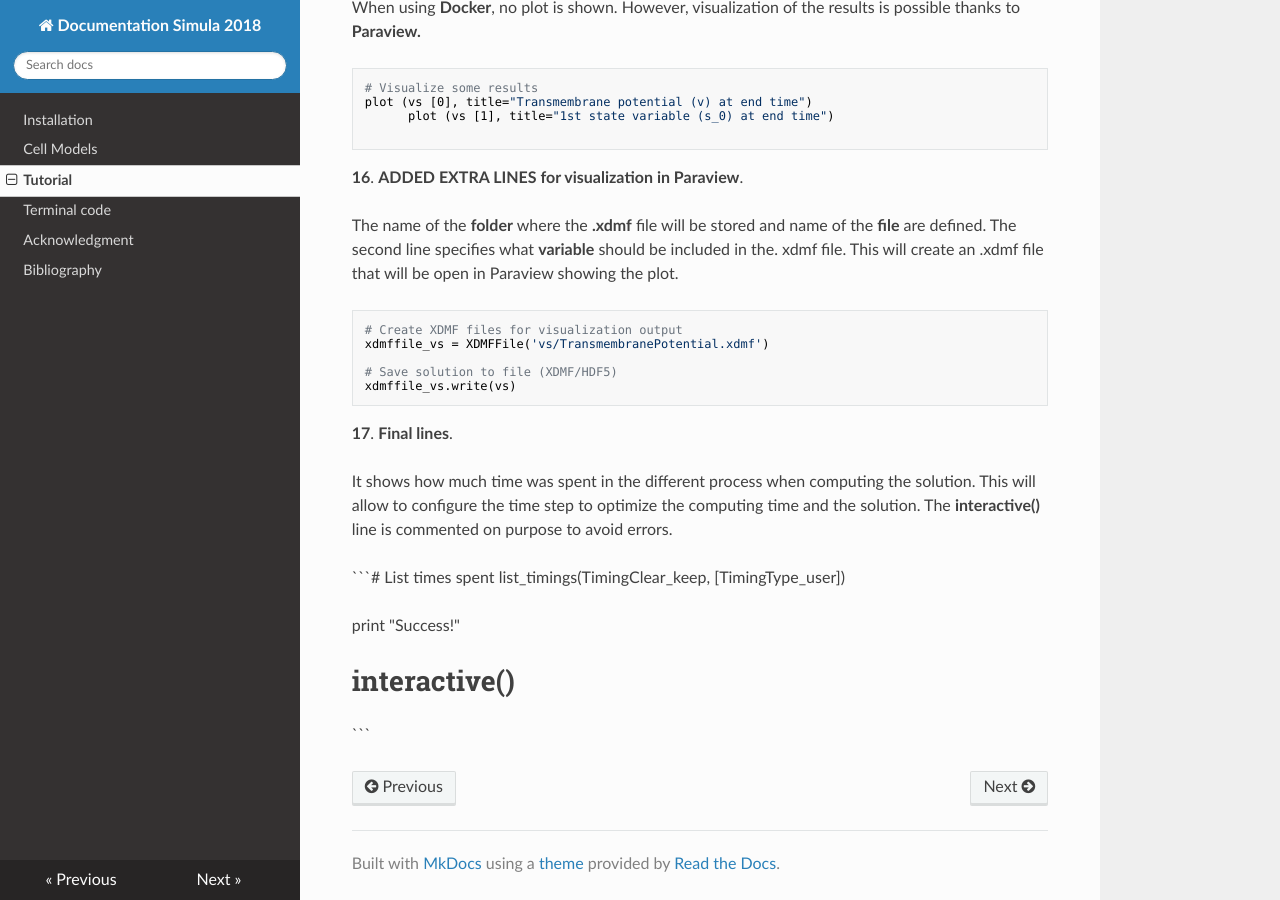
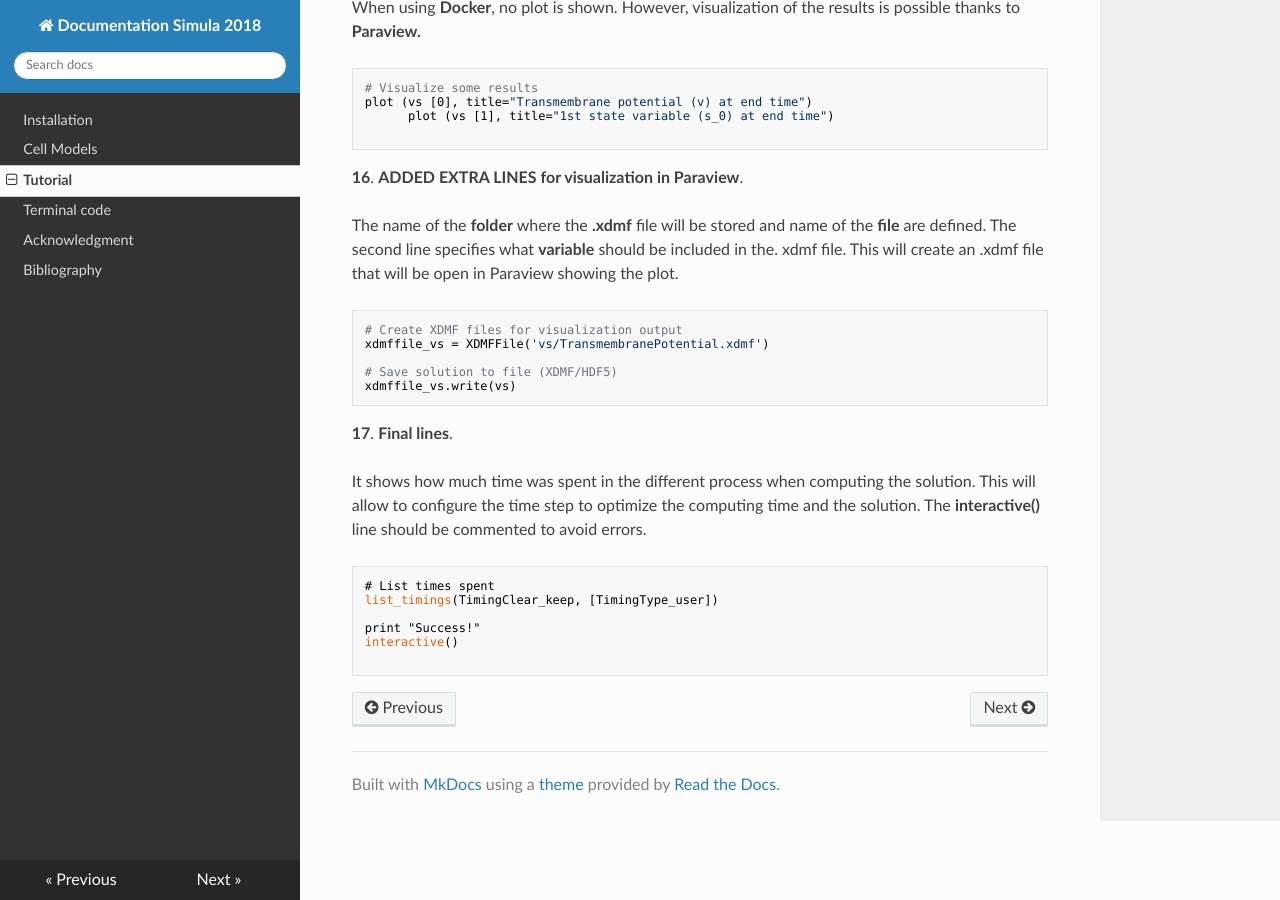
Before and after one commit to ErikaKvalem/Documentation-2018-MkDocs, an MkDocs documentation site: the page built from docs/tutorial.md, in a window 1280 px wide and 900 px high, scrolled down 3084 px. Built offline with MkDocs 1.6.1, drawn with Linux system fonts in a browser that asks for light colours; nearby versions of some CDN libraries; old or Windows-style settings are respelled for this version of MkDocs.

Commit message:
Update tutorial.md

````diff
--- a/docs/tutorial.md
+++ b/docs/tutorial.md
@@ -162,12 +162,13 @@ xdmffile_vs.write(vs)
 
 **17**.	**Final lines**.
 
-It shows how much time was spent in the different process when computing the solution. This will allow to configure the time step to optimize the computing time and the solution. The **interactive()** line is commented on purpose to avoid errors.
+It shows how much time was spent in the different process when computing the solution. This will allow to configure the time step to optimize the computing time and the solution. The **interactive()** line should be commented to avoid errors.
 
-```# List times spent
+```
+# List times spent
 list_timings(TimingClear_keep, [TimingType_user])
 
 print "Success!"
-#interactive()
+interactive()
 
 ```
````
